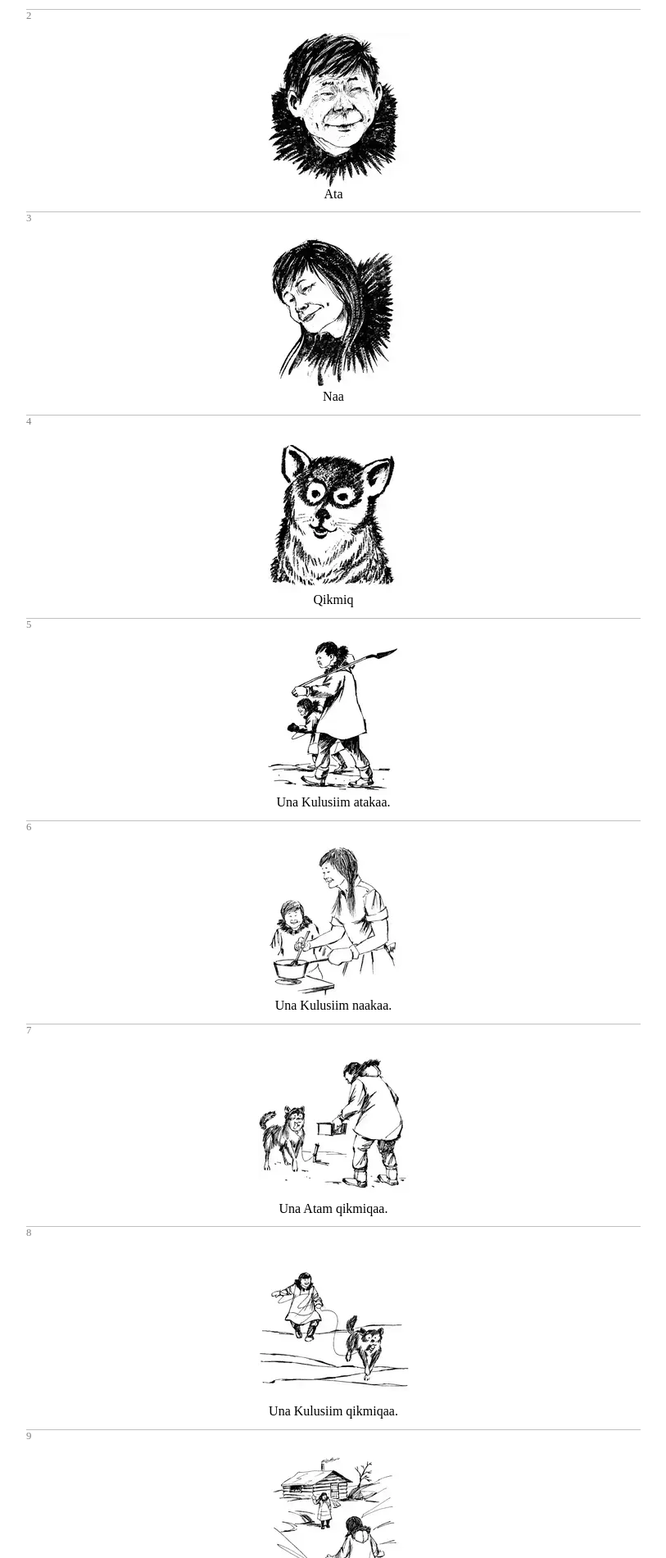
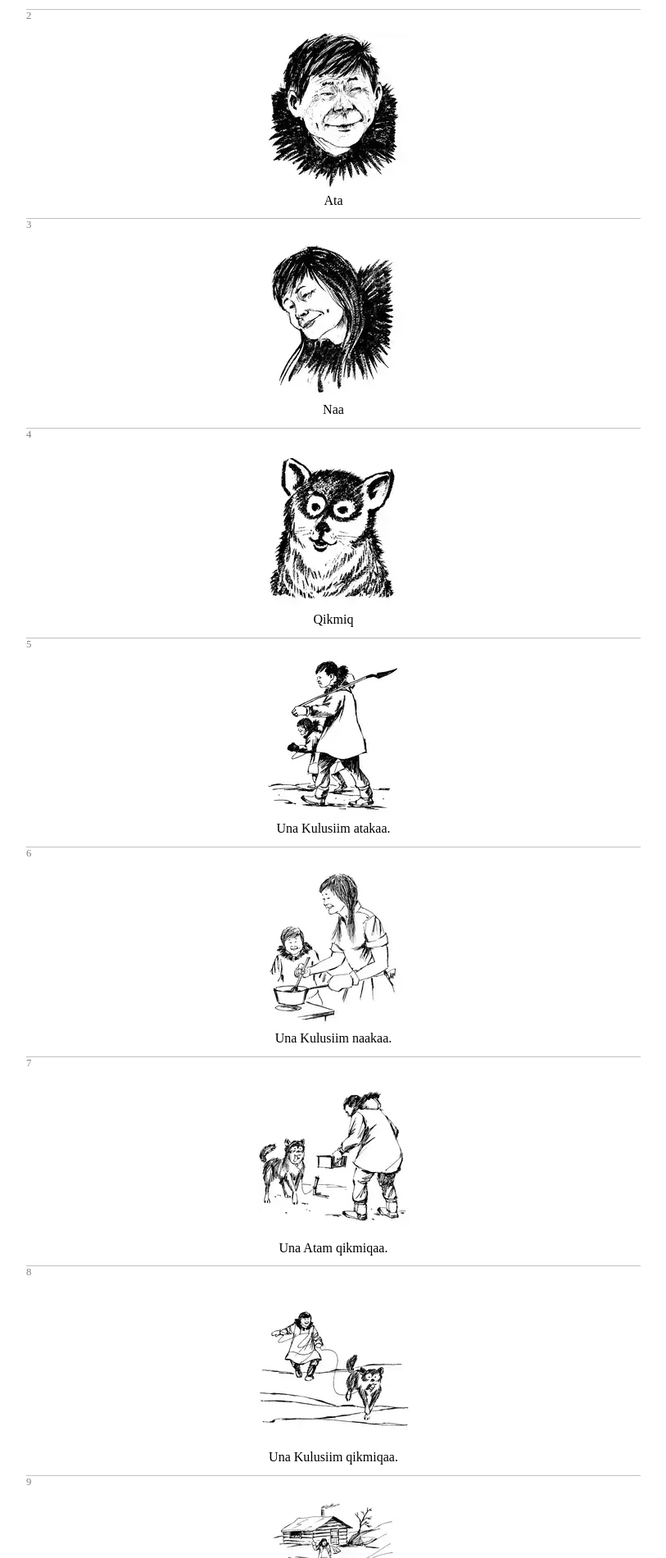
Before and after one commit to SaintLawrenceIslandYupik/www, a Jekyll site: the page book.html, which Jekyll copies as it is, in a window 1280 px wide. Shown: the part 1177-3078 px from the top of the page at 82% size, without its empty margins (233-1046 px from the left). Built offline with Jekyll 4.4.1, drawn with Linux system fonts in a browser that asks for light colours; some web fonts are replaced.

Commit message:
Margin below pic

```diff
--- a/assets/css/tei.css
+++ b/assets/css/tei.css
@@ -155,4 +155,5 @@ img {
   display: block;
   margin-left: auto;
   margin-right: auto;
+  margin-bottom: .5em;
 }
```
